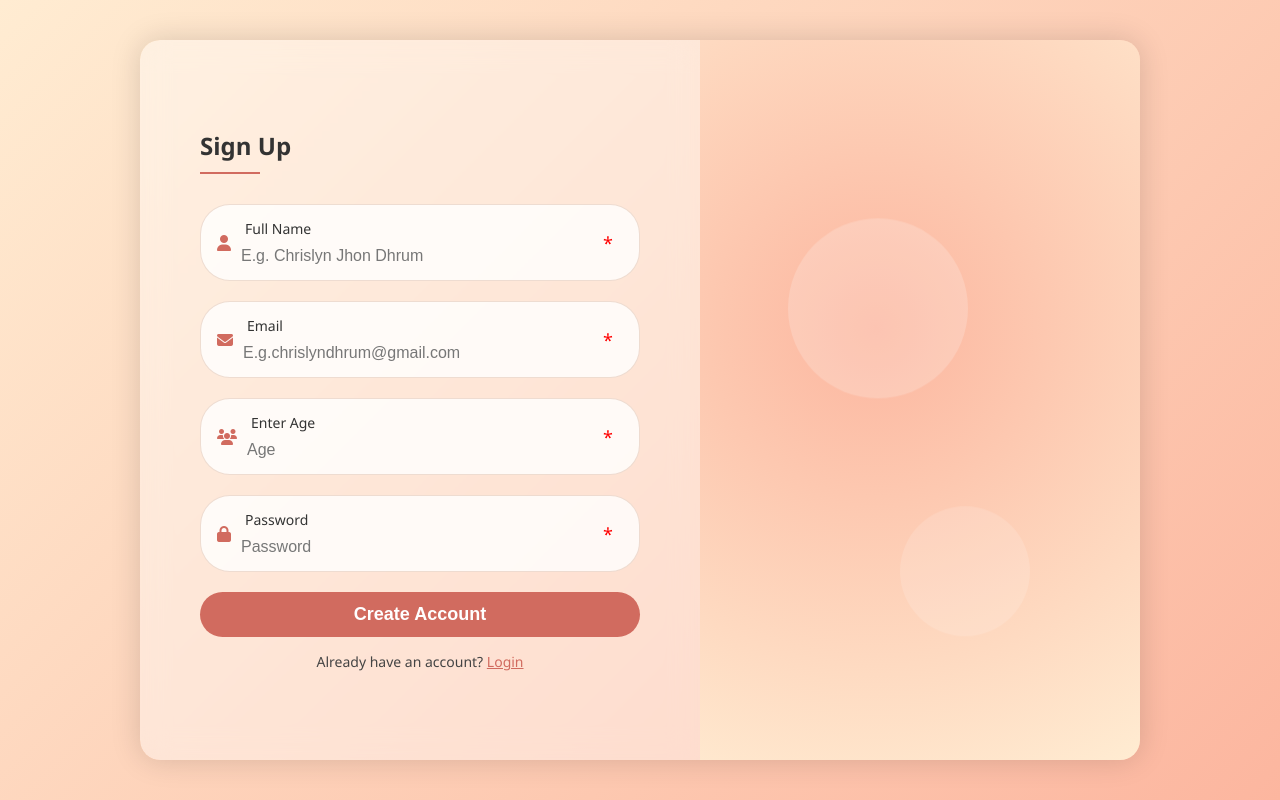
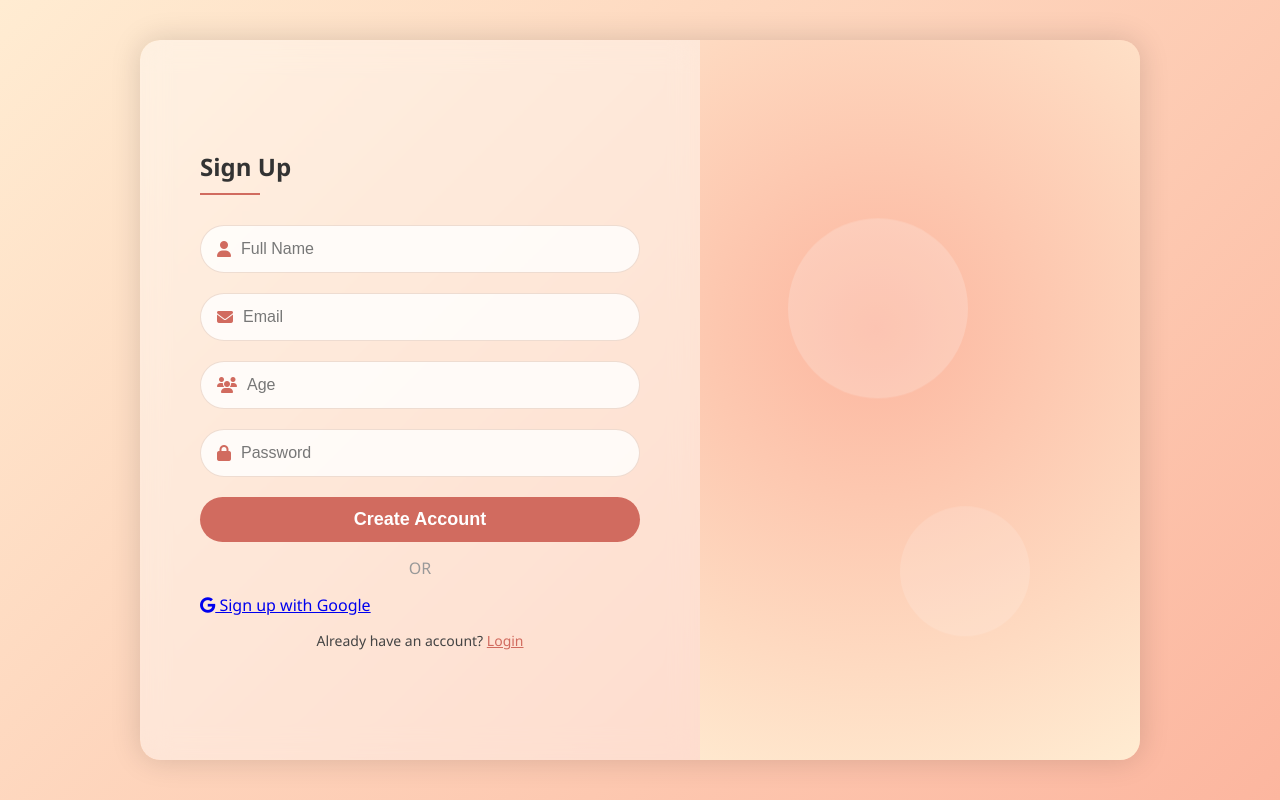
Before and after one commit to OmkarPai2007/AI-Language_Translator.git.io, a Flask app: page /register_page in a window 1280 px wide. Run offline with Flask 3, Linux system fonts and the light colour scheme; some libraries are stand-ins or nearby versions.

Commit message:
Refactor signup form and remove unused fields and added google button

```diff
--- a/templates/signup.html
+++ b/templates/signup.html
@@ -11,123 +11,62 @@
 <body class="auth-body">
   <div class="auth-container">
     <div class="auth-left">
+
       <h2 class="login-heading">Sign Up</h2>
       <hr />
+
       <form id="signup-form">
-          <div class="input-group required-wrapper">
+
+        <div class="input-group">
           <i class="fas fa-user"></i>
-            <div class="input-container">
-              <label class="input-label">Full Name</label>
-              <input type="text" name="fullName" placeholder="E.g. Chrislyn Jhon Dhrum" required />
-              <span class="required-asterisk">*</span>
-            </div>
+          <input type="text" name="fullName" placeholder="Full Name" required />
         </div>
 
-          <!-- Email -->
-          <div class="input-group required-wrapper">
+        <div class="input-group">
           <i class="fas fa-envelope"></i>
-            <div class="input-container">
-              <label class="input-label">Email</label>
-              <input type="email" name="email" placeholder="E.g.chrislyndhrum@gmail.com " required />
-              <span class="required-asterisk">*</span>
-            </div>
+          <input type="email" name="email" placeholder="Email" required />
         </div>
 
-          <div class="input-group required-wrapper">
+        <div class="input-group">
           <i class="fas fa-users"></i>
-            <div class="input-container">
-              <label class="input-label">Enter Age</label>
-              <input type="number" name="age" placeholder="Age " required />
-              <span class="required-asterisk">*</span>
+          <input type="number" name="age" placeholder="Age" required />
         </div>
-          </div>
-          <!--
 
-        <div class="input-group required-wrapper">
-          <i class="fas fa-phone"></i>
-          <div class="input-container">
-            <label class="input-label">Phone Number</label>
-            <input type="tel" name="phoneNumber" placeholder="Phone Number" required />
-            <span class="required-asterisk">*</span>
-          </div>
-        </div>
-         -->
-
-          <!-- Password -->
-          <div class="input-group required-wrapper">
+        <div class="input-group">
           <i class="fas fa-lock"></i>
-            <div class="input-container">
-              <label class="input-label">Password</label>
           <input type="password" name="password" placeholder="Password" required />
-              <span class="required-asterisk">*</span>
-            </div>
         </div>
 
         <button type="submit" class="auth-btn">Create Account</button>
+
+        <div style="text-align:center; margin:15px 0; color:#999;">OR</div>
+
+        <!-- GOOGLE SIGNUP BUTTON -->
+        <a href="/google-login" class="google-btn">
+          <i class="fab fa-google"></i> Sign up with Google
+        </a>
+
         <p class="switch-link">
           Already have an account? <a href="/login">Login</a>
         </p>
+
       </form>
     </div>
+
     <div class="auth-right">
       <div class="shapes"></div>
     </div>
   </div>
 
   <script>
-      function openCountryModal() {
-        document.getElementById('countryModal').style.display = 'flex'
-        document.getElementById('countrySearch').value = ''
-        filterCountry()
-      }
-      function closeCountryModal() {
-        document.getElementById('countryModal').style.display = 'none'
-      }
-      function selectCountry(name) {
-        document.getElementById('countryInput').value = name
-        closeCountryModal()
-      }
-      function filterCountry() {
-        const input = document.getElementById('countrySearch').value.toLowerCase()
-        const items = document.getElementById('countryList').getElementsByTagName('li')
-        for (let i = 0; i < items.length; i++) {
-          const text = items[i].textContent.toLowerCase()
-          items[i].style.display = text.includes(input) ? 'block' : 'none'
-        }
-      }
-
-      function openCityModal() {
-        document.getElementById('cityModal').style.display = 'flex'
-        document.getElementById('citySearch').value = ''
-        filterCity()
-      }
-      function closeCityModal() {
-        document.getElementById('cityModal').style.display = 'none'
-      }
-      function selectCity(name) {
-        document.getElementById('cityInput').value = name
-        closeCityModal()
-      }
-      function filterCity() {
-        const input = document.getElementById('citySearch').value.toLowerCase()
-        const items = document.getElementById('cityList').getElementsByTagName('li')
-        for (let i = 0; i < items.length; i++) {
-          const text = items[i].textContent.toLowerCase()
-          items[i].style.display = text.includes(input) ? 'block' : 'none'
-        }
-      }
-    </script>
-    <script>
     const signupForm = document.getElementById('signup-form')
 
     signupForm.addEventListener('submit', async (event) => {
-        event.preventDefault() // Stop the default page reload
+      event.preventDefault()
 
-        // Get data from the form inputs
       const formData = new FormData(signupForm)
       const data = Object.fromEntries(formData.entries())
 
-        // ✅ AGE VALIDATION LOGIC
       const age = parseInt(data.age, 10)
       if (isNaN(age) || age < 18) {
         alert('You must be at least 18 years old to use this app.')
@@ -138,15 +77,10 @@
         return
       }
 
-        // The country and city lines have been removed.
-
       try {
         const response = await fetch('/register', {
-            // Your server's address
           method: 'POST',
-            headers: {
-              'Content-Type': 'application/json'
-            },
+          headers: { 'Content-Type': 'application/json' },
           body: JSON.stringify(data)
         })
 
@@ -154,12 +88,12 @@
 
         if (response.ok) {
           alert('Account created successfully!')
-            window.location.href = '/login' // Redirect to login
+          window.location.href = '/login'
         } else {
           alert('Error: ' + result.message)
         }
       } catch (error) {
-          alert('A network error occurred. Please try again.')
+        alert('Network error occurred.')
       }
     })
   </script>
```
Lines whose indentation alone changed are shown as unchanged.
